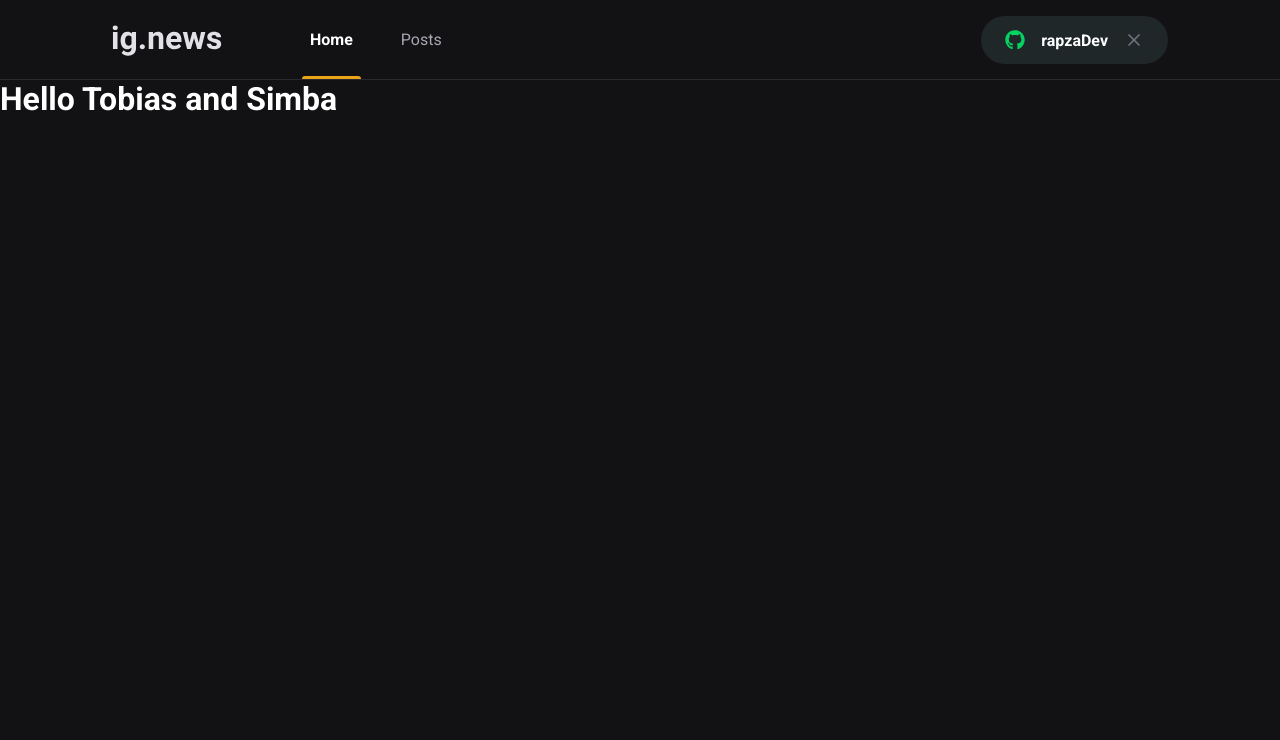
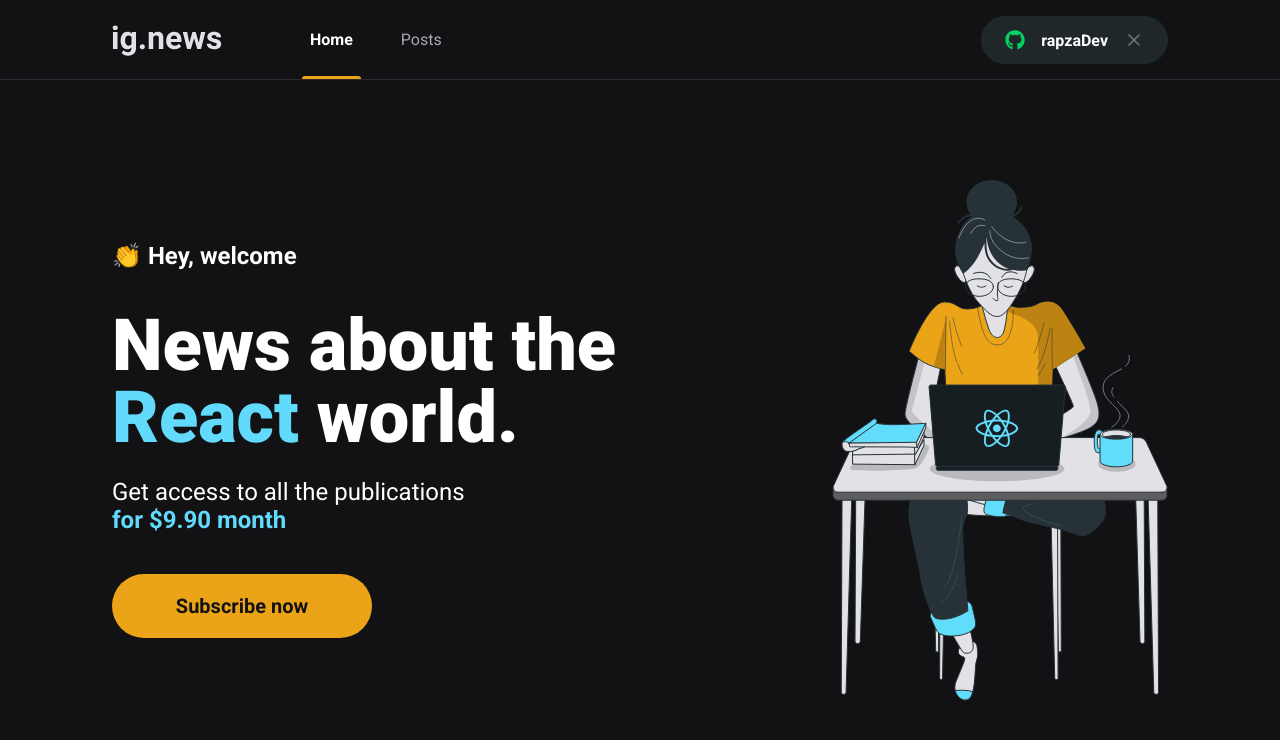
Before and after one commit to rapzaDev/IgNews, a Next.js app: page / in a window 1280 px wide. Shown: the top 740 px of the page. Built offline with nearby package versions, Linux system fonts and the light colour scheme.

Commit message:
Subscribe Button created

```diff
--- /dev/null
+++ b/src/components/SubscribeButton/index.tsx
@@ -0,0 +1,14 @@
+import styles from './styles.module.scss';
+
+function SubscribeButton () {
+    return (
+        <button
+            type="button"
+            className={styles.subscribeButton}
+        >
+            Subscribe now
+        </button>
+    )
+}
+
+export { SubscribeButton };
--- /dev/null
+++ b/src/components/SubscribeButton/styles.module.scss
@@ -0,0 +1,20 @@
+.subscribeButton {
+    height: 4rem;
+    width: 260px;
+    border: 0;
+    border-radius: 2rem;
+    background: var(--yellow-500);
+    color: var(--gray-900);
+    font-size: 1.25rem;
+    font-weight: bold;
+
+    display: flex;
+    align-items: center;
+    justify-content: center;
+
+    transition: filter 0.2s;
+
+    &:hover {
+        filter: brightness(0.8);
+    }
+}
--- /dev/null
+++ b/src/pages/home.module.scss
@@ -0,0 +1,47 @@
+.contentContainer {
+    max-width: 1120px;
+    margin: 0 auto;
+    padding: 0 2rem;
+    height: calc(100vh - 5rem);
+
+    display: flex;
+    align-items: center;
+    justify-content: space-between;
+}
+
+.hero {
+    max-width: 600px;
+
+    > span {
+        font-size: 1.5rem;
+        font-weight: bold;
+    }
+
+    h1 {
+        font-size: 4.5rem;
+        line-height: 4.5rem;
+        font-weight: 900;
+        margin-top: 2.5rem;
+
+        span {
+            color: var(--cyan-500);
+        }
+
+    }
+
+    p {
+        font-size: 1.5rem;
+        font-weight: 2.25rem;
+        margin-top: 1.5rem;
+
+        span {
+            color: var(--cyan-500);
+            font-weight: bold;
+        }
+    }
+
+    button {
+        margin-top: 2.5rem;
+    }
+
+}
--- a/src/pages/index.tsx
+++ b/src/pages/index.tsx
@@ -1,14 +1,32 @@
 import Head from 'next/head';
+
+import { SubscribeButton } from '../components/SubscribeButton';
+
+import styles from './home.module.scss';
 
 export default function Home() {
   return (
     <>
       <Head>
-        <title>Start | ig.news </title>
+        <title>Home | ig.news </title>
       </Head>
-      <h1>
-        Hello Tobias and Simba
-      </h1>
+
+      <main className={styles.contentContainer}>
+        <section className={styles.hero}>
+          <span>👏️ Hey, welcome</span>
+          <h1>News about the <span>React</span> world.</h1>
+
+          <p>
+            Get access to all the publications <br />
+            <span>for $9.90 month</span>
+          </p>
+          <SubscribeButton />
+
+        </section>
+
+        <img src="/images/avatar.svg" alt="Girl Coding" />
+      </main>
+
     </>
   )
 }
```
